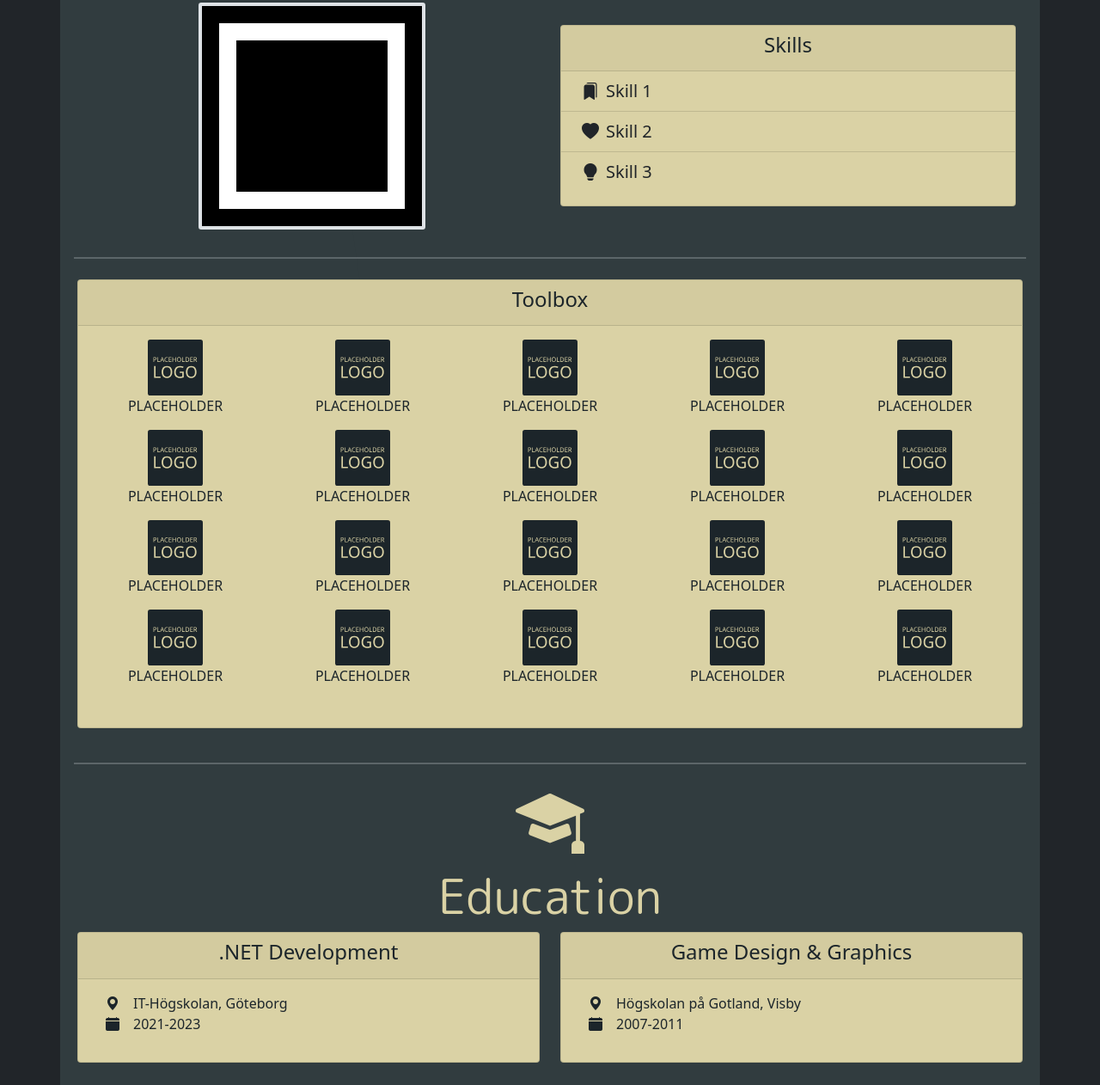
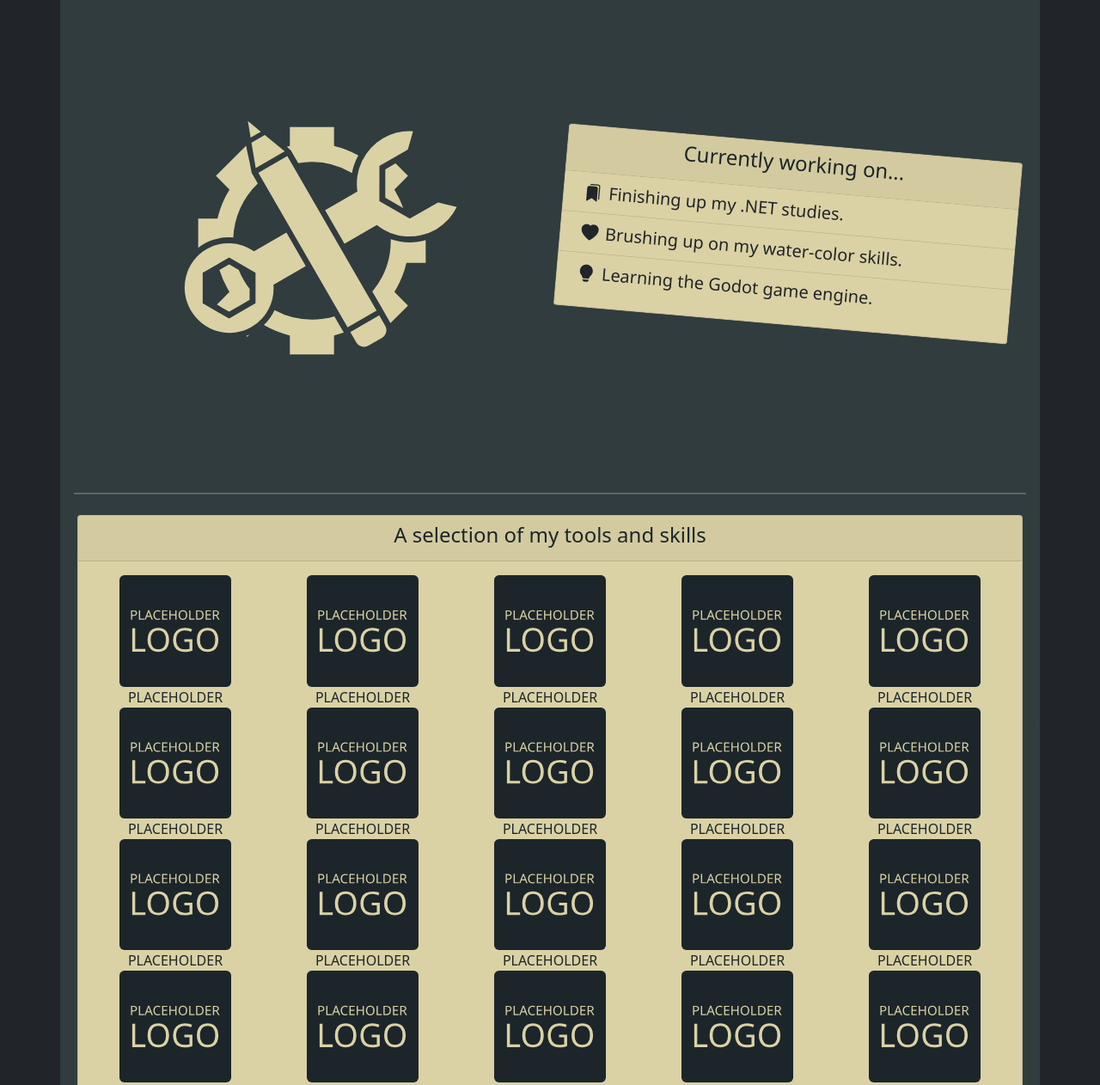
Before and after one commit to tobkal-iths/Portfolio, a plain HTML site: page index.html in a window 1280 px wide. Shown: the part 1444-2706 px from the top of the page at 86% size. Drawn offline with nearby package versions, Linux system fonts and the light colour scheme.

Commit message:
Further teaks!

```diff
--- a/css/style.css
+++ b/css/style.css
@@ -119,8 +119,9 @@
 }
 
 /* ROT CARD */
+
 .rot-card1 {
-    rotate: -3deg;
+    rotate: -2deg;
 }
 
 .rot-card2 {
--- a/index.html
+++ b/index.html
@@ -30,7 +30,7 @@
                         <div class="display-6 custom-text-secondary font-title-alt">Portfolio</div>
                     </div>
                     <div class="col-6 col-md-4 d-none d-sm-block">
-                        <img class="img-fluid" src="assets/logos/pine_logo.svg" alt="Stylized silhouette of a bird in the sky and three mushrooms beneath a pine tree.">
+                        <img class="img-fluid" src="assets/svg/pine_logo.svg" alt="Stylized silhouette of a bird in the sky and three mushrooms beneath a pine tree.">
                     </div>
                 </div>
             </div>
@@ -59,7 +59,7 @@
                         <a href="#links" class="nav-link fw-bold text-dark"><div class="ms-3 mx-md-1">Links</div></a>
                     </li>
                     <li class="nav-item">
-                        <a onclick="navigate('pages/contact.html')" href="#contact" class="nav-link fw-bold text-dark"><div class="ms-3 mx-md-1">Contact</div></a>
+                        <a href="#contact" class="nav-link fw-bold text-dark"><div class="ms-3 mx-md-1">Contact</div></a>
                     </li>
                 </ul>
             </div>
@@ -90,10 +90,10 @@
                 <div class="ms-5 ps-5 rot-card1">
                     <figure class="text-end font-quote">
                         <blockquote class="blockquote fs-1">
-                        Riktigt så illa var det inte...
+                        I'm at my best when I get to create!
                         </blockquote>
                         <figcaption class="blockquote-footer">
-                        Jonas "punk noll" Olsson, <cite title="Source Title">class mate</cite>
+                        Tobias
                         </figcaption>
                     </figure>
                 </div>
@@ -122,34 +122,34 @@
                 <section class="container">
                     <div class="row row-cols-1 row-cols-md-2 align-items-center justify-content-md-evenly">
 
-                        <!-- PLACEHOLDER IMAGE -->
-                        <figure class="col">
-                            <img class="img-fluid d-block m-auto border custom-border-primary border-4 rounded-1" src="assets/img/test_image_256.png" alt="Placeholder text">
+                        <!-- Skill icon -->
+                        <figure class="col-6 m-auto p-5">
+                                <img class="img-fluid d-block m-auto" src="assets/svg/skill_icon.svg" alt="Stylized icon of a pen and wrench crossed over a gear cog.">
                         </figure>
 
-                        <!-- SKILLS CARD -->
-                        <figure class="col">
+                        <!-- PROJECTS CARD -->
+                        <figure class="col rot-card2">
                             <div class="card custom-text-dark custom-bg-primary pb-3">
                                 <div class="card-header">
-                                    <h4 class="card-title text-center">Skills</h4>
+                                    <h4 class="card-title text-center">Currently working on...</h4>
                                 </div>
                                     <ul class="list-group list-group-flush">
                                         <li class="list-group-item custom-bg-primary">
                                             <ul class="nav align-items-center fs-5">
                                                 <i class="bi bi-bookmarks-fill mx-2"></i>
-                                                Skill 1
+                                                Finishing up my .NET studies.
                                             </ul>
                                         </li>
                                         <li class="list-group-item custom-bg-primary">
                                             <ul class="nav align-items-center fs-5">
                                                 <i class="bi bi-heart-fill mx-2"></i>
-                                                Skill 2
+                                                Brushing up on my water-color skills.
                                             </ul>
                                         </li>
                                         <li class="list-group-item custom-bg-primary">
                                             <ul class="nav align-items-center fs-5">
                                                 <i class="bi bi-lightbulb-fill mx-2"></i>
-                                                Skill 3
+                                                Learning the Godot game engine.
                                             </ul>
                                         </li>
                                     </ul>
@@ -166,169 +166,169 @@
                     <!-- TOOLBOX CARD (Should be big) -->
                     <figure class="card custom-text-dark custom-bg-primary pb-3">
                         <div class="card-header">
-                            <h4 class="card-title text-center">Toolbox</h4>
+                            <h4 class="card-title text-center">A selection of my tools and skills</h4>
                         </div>
                         <div class="card-body">
-                            <div class="row row-cols-3 row-cols-md-4 row-cols-lg-5 justify-content-evenly">
+                            <div class="row row-cols-3 row-cols-sm-4 row-cols-md-5 justify-content-evenly">
 
                                 <!-- PLACEHOLDER TOOL -->
                                 <div class="col custom-bg-primary custom-text-dark text-center">
-                                    <div class="col-4 m-auto">
-                                        <img class="img-fluid d-block m-auto" src="assets/logos/placeholder_logo_color.svg" alt="Placeholder logo">
+                                    <div class="col-8 m-auto">
+                                        <img class="img-fluid d-block m-auto" src="assets/svg/placeholder_logo_color.svg" alt="Placeholder logo">
                                     </div>
-                                    <p">PLACEHOLDER</p>
+                                    <div class="fs-6">PLACEHOLDER</div>
                                 </div>
 
                                 <!-- PLACEHOLDER TOOL -->
                                 <div class="col custom-bg-primary custom-text-dark text-center">
-                                    <div class="col-4 m-auto">
-                                        <img class="img-fluid d-block m-auto" src="assets/logos/placeholder_logo_color.svg" alt="Placeholder logo">
+                                    <div class="col-8 m-auto">
+                                        <img class="img-fluid d-block m-auto" src="assets/svg/placeholder_logo_color.svg" alt="Placeholder logo">
                                     </div>
-                                    <p">PLACEHOLDER</p>
+                                    <div class="fs-6">PLACEHOLDER</div>
                                 </div>
 
                                 <!-- PLACEHOLDER TOOL -->
                                 <div class="col custom-bg-primary custom-text-dark text-center">
-                                    <div class="col-4 m-auto">
-                                        <img class="img-fluid d-block m-auto" src="assets/logos/placeholder_logo_color.svg" alt="Placeholder logo">
+                                    <div class="col-8 m-auto">
+                                        <img class="img-fluid d-block m-auto" src="assets/svg/placeholder_logo_color.svg" alt="Placeholder logo">
                                     </div>
-                                    <p">PLACEHOLDER</p>
+                                    <div class="fs-6">PLACEHOLDER</div>
                                 </div>
 
                                 <!-- PLACEHOLDER TOOL -->
                                 <div class="col custom-bg-primary custom-text-dark text-center">
-                                    <div class="col-4 m-auto">
-                                        <img class="img-fluid d-block m-auto" src="assets/logos/placeholder_logo_color.svg" alt="Placeholder logo">
+                                    <div class="col-8 m-auto">
+                                        <img class="img-fluid d-block m-auto" src="assets/svg/placeholder_logo_color.svg" alt="Placeholder logo">
                                     </div>
-                                    <p">PLACEHOLDER</p>
+                                    <div class="fs-6">PLACEHOLDER</div>
                                 </div>
 
                                 <!-- PLACEHOLDER TOOL -->
                                 <div class="col custom-bg-primary custom-text-dark text-center">
-                                    <div class="col-4 m-auto">
-                                        <img class="img-fluid d-block m-auto" src="assets/logos/placeholder_logo_color.svg" alt="Placeholder logo">
+                                    <div class="col-8 m-auto">
+                                        <img class="img-fluid d-block m-auto" src="assets/svg/placeholder_logo_color.svg" alt="Placeholder logo">
                                     </div>
-                                    <p">PLACEHOLDER</p>
+                                    <div class="fs-6">PLACEHOLDER</div>
                                 </div>
 
                                 <!-- PLACEHOLDER TOOL -->
                                 <div class="col custom-bg-primary custom-text-dark text-center">
-                                    <div class="col-4 m-auto">
-                                        <img class="img-fluid d-block m-auto" src="assets/logos/placeholder_logo_color.svg" alt="Placeholder logo">
+                                    <div class="col-8 m-auto">
+                                        <img class="img-fluid d-block m-auto" src="assets/svg/placeholder_logo_color.svg" alt="Placeholder logo">
                                     </div>
-                                    <p">PLACEHOLDER</p>
+                                    <div class="fs-6">PLACEHOLDER</div>
                                 </div>
 
                                 <!-- PLACEHOLDER TOOL -->
                                 <div class="col custom-bg-primary custom-text-dark text-center">
-                                    <div class="col-4 m-auto">
-                                        <img class="img-fluid d-block m-auto" src="assets/logos/placeholder_logo_color.svg" alt="Placeholder logo">
+                                    <div class="col-8 m-auto">
+                                        <img class="img-fluid d-block m-auto" src="assets/svg/placeholder_logo_color.svg" alt="Placeholder logo">
                                     </div>
-                                    <p">PLACEHOLDER</p>
+                                    <div class="fs-6">PLACEHOLDER</div>
                                 </div>
 
                                 <!-- PLACEHOLDER TOOL -->
                                 <div class="col custom-bg-primary custom-text-dark text-center">
-                                    <div class="col-4 m-auto">
-                                        <img class="img-fluid d-block m-auto" src="assets/logos/placeholder_logo_color.svg" alt="Placeholder logo">
+                                    <div class="col-8 m-auto">
+                                        <img class="img-fluid d-block m-auto" src="assets/svg/placeholder_logo_color.svg" alt="Placeholder logo">
                                     </div>
-                                    <p">PLACEHOLDER</p>
+                                    <div class="fs-6">PLACEHOLDER</div>
                                 </div>
 
                                 <!-- PLACEHOLDER TOOL -->
                                 <div class="col custom-bg-primary custom-text-dark text-center">
-                                    <div class="col-4 m-auto">
-                                        <img class="img-fluid d-block m-auto" src="assets/logos/placeholder_logo_color.svg" alt="Placeholder logo">
+                                    <div class="col-8 m-auto">
+                                        <img class="img-fluid d-block m-auto" src="assets/svg/placeholder_logo_color.svg" alt="Placeholder logo">
                                     </div>
-                                    <p">PLACEHOLDER</p>
+                                    <div class="fs-6">PLACEHOLDER</div>
                                 </div>
 
                                 <!-- PLACEHOLDER TOOL -->
                                 <div class="col custom-bg-primary custom-text-dark text-center">
-                                    <div class="col-4 m-auto">
-                                        <img class="img-fluid d-block m-auto" src="assets/logos/placeholder_logo_color.svg" alt="Placeholder logo">
+                                    <div class="col-8 m-auto">
+                                        <img class="img-fluid d-block m-auto" src="assets/svg/placeholder_logo_color.svg" alt="Placeholder logo">
                                     </div>
-                                    <p">PLACEHOLDER</p>
+                                    <div class="fs-6">PLACEHOLDER</div>
                                 </div>
 
                                 <!-- PLACEHOLDER TOOL -->
                                 <div class="col custom-bg-primary custom-text-dark text-center">
-                                    <div class="col-4 m-auto">
-                                        <img class="img-fluid d-block m-auto" src="assets/logos/placeholder_logo_color.svg" alt="Placeholder logo">
+                                    <div class="col-8 m-auto">
+                                        <img class="img-fluid d-block m-auto" src="assets/svg/placeholder_logo_color.svg" alt="Placeholder logo">
                                     </div>
-                                    <p">PLACEHOLDER</p>
+                                    <div class="fs-6">PLACEHOLDER</div>
                                 </div>
 
                                 <!-- PLACEHOLDER TOOL -->
                                 <div class="col custom-bg-primary custom-text-dark text-center">
-                                    <div class="col-4 m-auto">
-                                        <img class="img-fluid d-block m-auto" src="assets/logos/placeholder_logo_color.svg" alt="Placeholder logo">
+                                    <div class="col-8 m-auto">
+                                        <img class="img-fluid d-block m-auto" src="assets/svg/placeholder_logo_color.svg" alt="Placeholder logo">
                                     </div>
-                                    <p">PLACEHOLDER</p>
+                                    <div class="fs-6">PLACEHOLDER</div>
                                 </div>
 
                                 <!-- PLACEHOLDER TOOL -->
                                 <div class="col custom-bg-primary custom-text-dark text-center">
-                                    <div class="col-4 m-auto">
-                                        <img class="img-fluid d-block m-auto" src="assets/logos/placeholder_logo_color.svg" alt="Placeholder logo">
+                                    <div class="col-8 m-auto">
+                                        <img class="img-fluid d-block m-auto" src="assets/svg/placeholder_logo_color.svg" alt="Placeholder logo">
                                     </div>
-                                    <p">PLACEHOLDER</p>
+                                    <div class="fs-6">PLACEHOLDER</div>
                                 </div>
 
                                 <!-- PLACEHOLDER TOOL -->
                                 <div class="col custom-bg-primary custom-text-dark text-center">
-                                    <div class="col-4 m-auto">
-                                        <img class="img-fluid d-block m-auto" src="assets/logos/placeholder_logo_color.svg" alt="Placeholder logo">
+                                    <div class="col-8 m-auto">
+                                        <img class="img-fluid d-block m-auto" src="assets/svg/placeholder_logo_color.svg" alt="Placeholder logo">
                                     </div>
-                                    <p">PLACEHOLDER</p>
+                                    <div class="fs-6">PLACEHOLDER</div>
                                 </div>
 
                                 <!-- PLACEHOLDER TOOL -->
                                 <div class="col custom-bg-primary custom-text-dark text-center">
-                                    <div class="col-4 m-auto">
-                                        <img class="img-fluid d-block m-auto" src="assets/logos/placeholder_logo_color.svg" alt="Placeholder logo">
+                                    <div class="col-8 m-auto">
+                                        <img class="img-fluid d-block m-auto" src="assets/svg/placeholder_logo_color.svg" alt="Placeholder logo">
                                     </div>
-                                    <p">PLACEHOLDER</p>
+                                    <div class="fs-6">PLACEHOLDER</div>
                                 </div>
 
                                 <!-- PLACEHOLDER TOOL -->
                                 <div class="col custom-bg-primary custom-text-dark text-center">
-                                    <div class="col-4 m-auto">
-                                        <img class="img-fluid d-block m-auto" src="assets/logos/placeholder_logo_color.svg" alt="Placeholder logo">
+                                    <div class="col-8 m-auto">
+                                        <img class="img-fluid d-block m-auto" src="assets/svg/placeholder_logo_color.svg" alt="Placeholder logo">
                                     </div>
-                                    <p">PLACEHOLDER</p>
+                                    <div class="fs-6">PLACEHOLDER</div>
                                 </div>
 
                                 <!-- PLACEHOLDER TOOL -->
                                 <div class="col custom-bg-primary custom-text-dark text-center">
-                                    <div class="col-4 m-auto">
-                                        <img class="img-fluid d-block m-auto" src="assets/logos/placeholder_logo_color.svg" alt="Placeholder logo">
+                                    <div class="col-8 m-auto">
+                                        <img class="img-fluid d-block m-auto" src="assets/svg/placeholder_logo_color.svg" alt="Placeholder logo">
                                     </div>
-                                    <p">PLACEHOLDER</p>
+                                    <div class="fs-6">PLACEHOLDER</div>
                                 </div>
 
                                 <!-- PLACEHOLDER TOOL -->
                                 <div class="col custom-bg-primary custom-text-dark text-center">
-                                    <div class="col-4 m-auto">
-                                        <img class="img-fluid d-block m-auto" src="assets/logos/placeholder_logo_color.svg" alt="Placeholder logo">
+                                    <div class="col-8 m-auto">
+                                        <img class="img-fluid d-block m-auto" src="assets/svg/placeholder_logo_color.svg" alt="Placeholder logo">
                                     </div>
-                                    <p">PLACEHOLDER</p>
+                                    <div class="fs-6">PLACEHOLDER</div>
                                 </div>
 
                                 <!-- PLACEHOLDER TOOL -->
                                 <div class="col custom-bg-primary custom-text-dark text-center">
-                                    <div class="col-4 m-auto">
-                                        <img class="img-fluid d-block m-auto" src="assets/logos/placeholder_logo_color.svg" alt="Placeholder logo">
+                                    <div class="col-8 m-auto">
+                                        <img class="img-fluid d-block m-auto" src="assets/svg/placeholder_logo_color.svg" alt="Placeholder logo">
                                     </div>
-                                    <p">PLACEHOLDER</p>
+                                    <div class="fs-6">PLACEHOLDER</div>
                                 </div>
 
                                 <!-- PLACEHOLDER TOOL -->
                                 <div class="col custom-bg-primary custom-text-dark text-center">
-                                    <div class="col-4 m-auto">
-                                        <img class="img-fluid d-block m-auto" src="assets/logos/placeholder_logo_color.svg" alt="Placeholder logo">
+                                    <div class="col-8 m-auto">
+                                        <img class="img-fluid d-block m-auto" src="assets/svg/placeholder_logo_color.svg" alt="Placeholder logo">
                                     </div>
-                                    <p">PLACEHOLDER</p>
+                                    <div class="fs-6">PLACEHOLDER</div>
                                 </div>
 
                             </div>
@@ -374,6 +374,14 @@
                                             2021-2023
                                         </li>
                                     </ul>
+                                    <ul class="nav align-items-center fs-6">
+                                        <li class="mx-3">
+                                            <i class="bi bi-calendar-fill"></i>
+                                        </li>
+                                        <li>
+                                            Link to website
+                                        </li>
+                                    </ul>
                                 </div>
                             </div>
                         </figure>
@@ -398,7 +406,15 @@
                                             <i class="bi bi-calendar-fill"></i>
                                         </li>
                                         <li>
-                                            2007-2011
+                                            2006-2010
+                                        </li>
+                                    </ul>
+                                    <ul class="nav align-items-center fs-6">
+                                        <li class="mx-3">
+                                            <i class="bi bi-calendar-fill"></i>
+                                        </li>
+                                        <li>
+                                            Link to website
                                         </li>
                                     </ul>
                                 </div>
@@ -480,7 +496,7 @@
                 <!-- Header -->
                 <h2 class="display-3 text-center font-title-alt">Contact</h2>
 
-                <div class="container px-5">
+                <div class="container px-2 px-md-5">
                     <div class="mb-3">
                         <label for="emailInput" class="form-label">Email address</label>
                         <input type="email" class="form-control" id="emailInput" placeholder="name@example.com">
@@ -532,7 +548,7 @@
                 <!-- Social Links -->
                 <ul class="nav justify-content-end fs-4">
                     <li>
-                        <a href="#">
+                        <a href="#contact">
                             <i class="bi-envelope-fill custom-text-dark custom-hover-icon mx-1"></i>
                         </a>
                     </li>
```
Also changed, not shown: assets/svg/pine_logo.svg (renamed from assets/logos/pine_logo.svg), assets/svg/placeholder_logo.svg (renamed from assets/logos/placeholder_logo.svg), assets/svg/placeholder_logo_color.svg (renamed from assets/logos/placeholder_logo_color.svg), assets/svg/skill_icon.svg (added).
